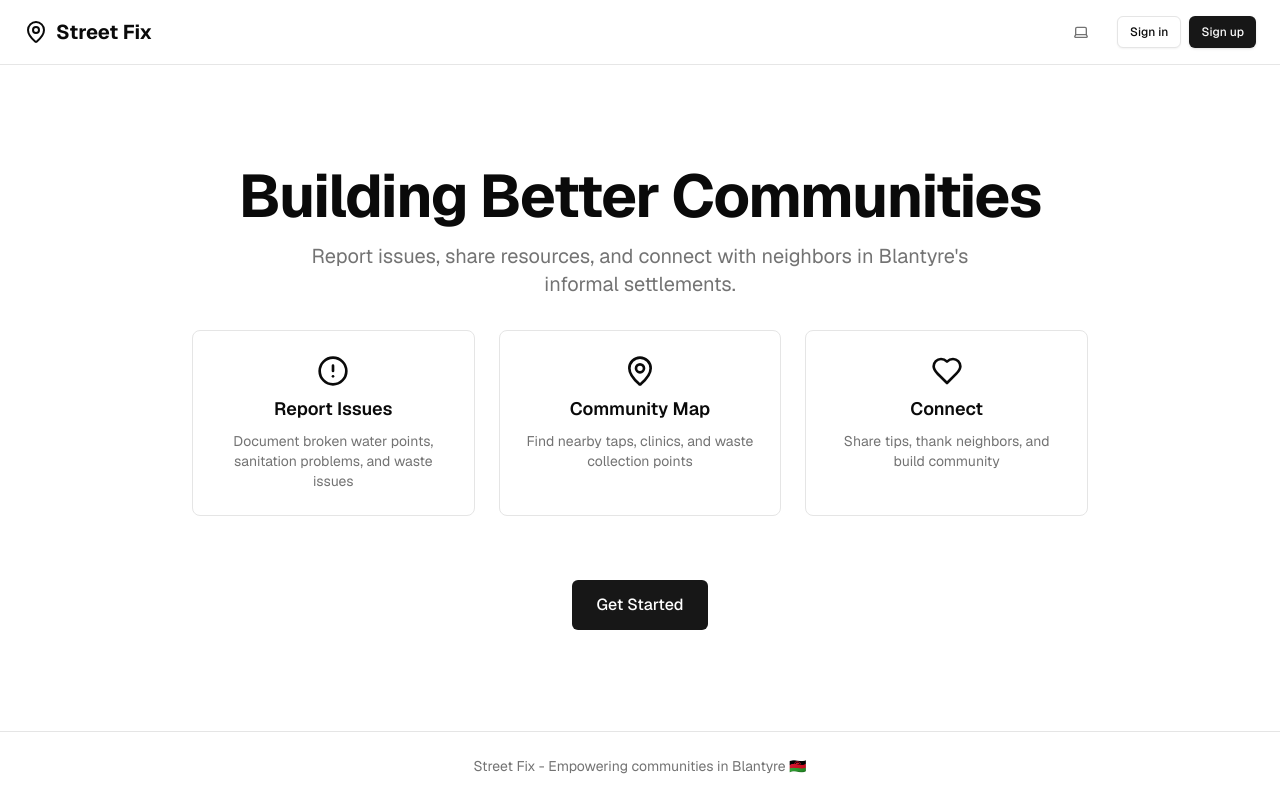
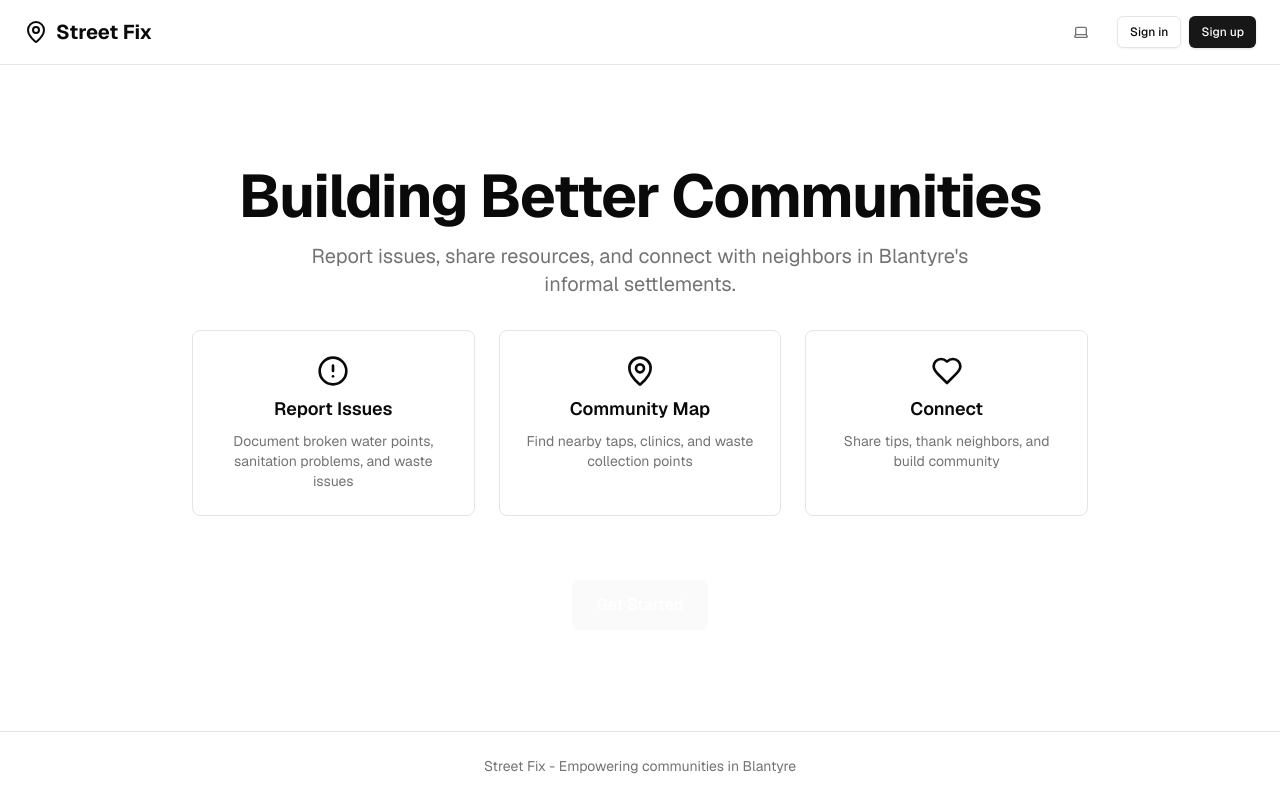
Before and after one commit to Johsam-f/street-fix, a Next.js app: page / in a window 1280 px wide. Built offline with nearby package versions, Linux system fonts and the light colour scheme; no server answers.

Commit message:
add icons and update layout, page, and auth components for improved UI + schema layout

```diff
--- a/app/layout.tsx
+++ b/app/layout.tsx
@@ -11,6 +11,9 @@ export const metadata: Metadata = {
   metadataBase: new URL(defaultUrl),
   title: "Street Fix - Community Resource Sharing",
   description: "Report issues, find resources, and connect with neighbors in Blantyre's informal settlements. Building better communities together.",
+  icons: {
+    icon: "/icon2.jpeg",
+  },
 };
 
 const geistSans = Geist({
--- a/app/page.tsx
+++ b/app/page.tsx
@@ -63,7 +63,7 @@ export default function Home() {
           <div className="pt-8">
             <Link
               href="/auth/login"
-              className="inline-flex items-center justify-center px-6 py-3 border border-transparent text-base font-medium rounded-md text-white bg-primary hover:bg-primary/90"
+              className="inline-flex items-center justify-center px-6 py-3 border border-transparent text-base font-medium rounded-md text-white bg-primary-foreground hover:bg-primary-foreground/60 transition-colors"
             >
               Get Started
             </Link>
@@ -73,7 +73,7 @@ export default function Home() {
 
       <footer className="border-t py-6">
         <div className="max-w-7xl mx-auto px-6 text-center text-sm text-muted-foreground">
-          <p>Street Fix - Empowering communities in Blantyre 🇲🇼</p>
+          <p>Street Fix - Empowering communities in Blantyre </p>
         </div>
       </footer>
     </main>
--- a/components/auth-button.tsx
+++ b/components/auth-button.tsx
@@ -5,15 +5,15 @@ import { LogoutButton } from "./logout-button";
 
 export async function AuthButton() {
   const supabase = await createClient();
-
-  // You can also use getUser() which will be slower.
   const { data } = await supabase.auth.getClaims();
-
   const user = data?.claims;
 
   return user ? (
     <div className="flex items-center gap-4">
-      Hey, {user.email}!
+      <span className="text-sm text-muted-foreground hidden sm:inline">
+         Hey, {user.email}!
+      </span>
+
       <LogoutButton />
     </div>
   ) : (
--- a/components/login-form.tsx
+++ b/components/login-form.tsx
@@ -39,7 +39,7 @@ export function LoginForm({
       });
       if (error) throw error;
       // Update this route to redirect to an authenticated route. The user already has an active session.
-      router.push("/protected");
+      router.push("/issues");
     } catch (error: unknown) {
       setError(error instanceof Error ? error.message : "An error occurred");
     } finally {
--- a/components/logout-button.tsx
+++ b/components/logout-button.tsx
@@ -10,7 +10,7 @@ export function LogoutButton() {
   const logout = async () => {
     const supabase = createClient();
     await supabase.auth.signOut();
-    router.push("/auth/login");
+    router.push("/");
   };
 
   return <Button onClick={logout}>Logout</Button>;
```
Also changed, not shown: public/icon.png (added), public/icon2.jpeg (added), 1 other file (tests, documents, lock files or other folders).
